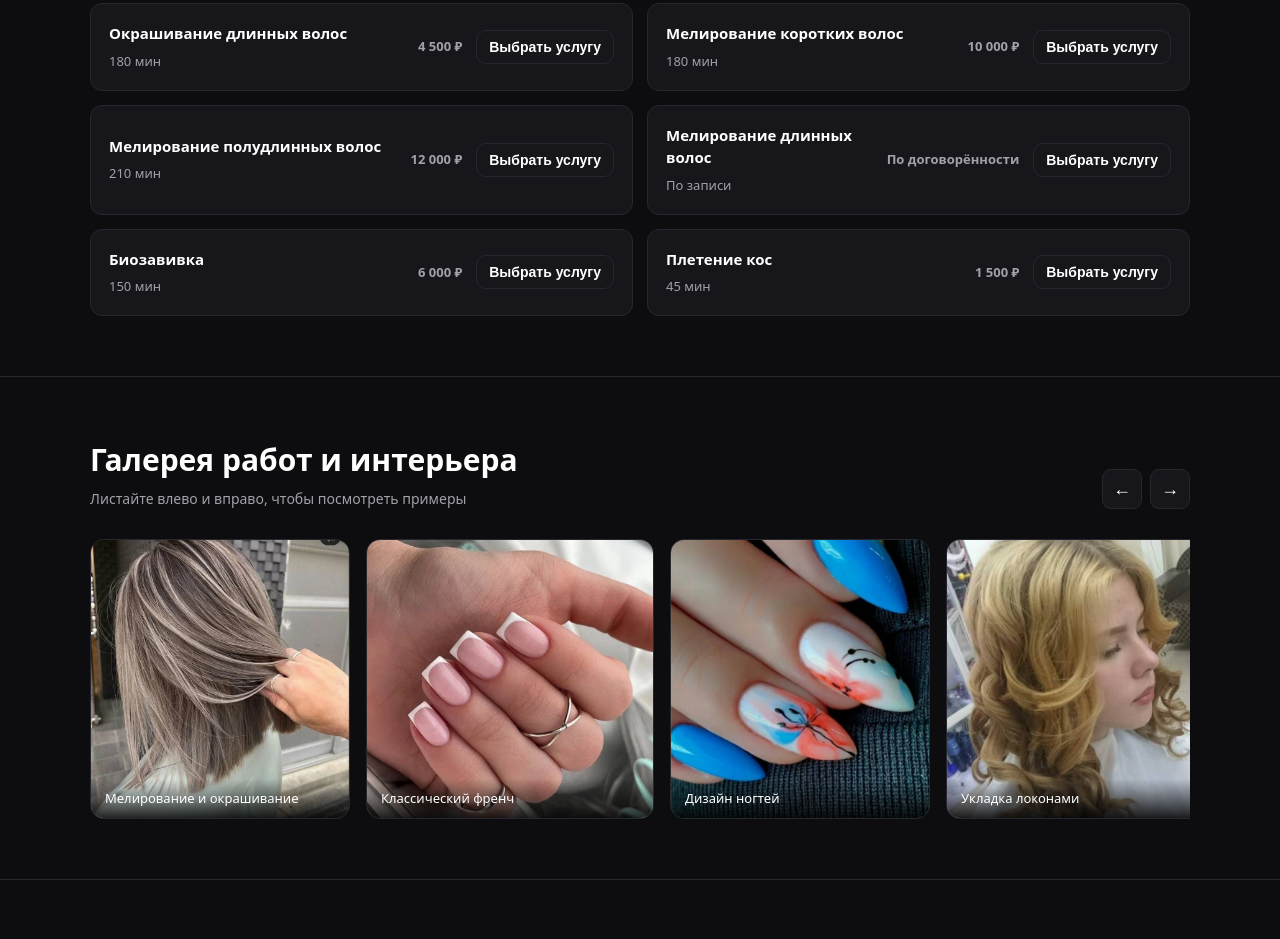
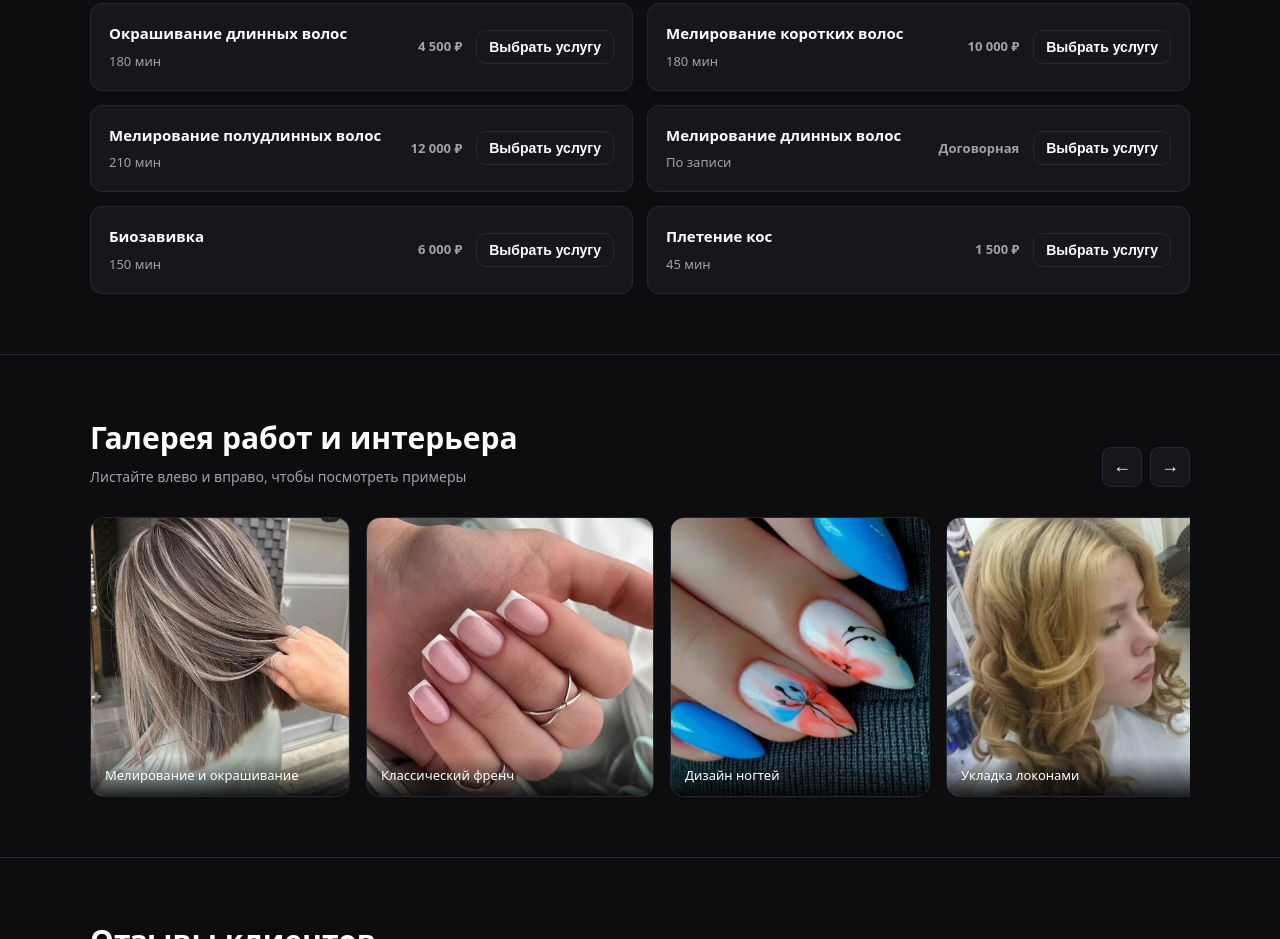
Before and after one commit to nazarmadiarov09-lab/malinka-chita, a plain HTML site: page index.html in a window 1280 px wide. Shown: the part 1750-2689 px from the top of the page. Drawn offline with Linux system fonts and the light colour scheme.

Commit message:
Update index.html

```diff
--- a/index.html
+++ b/index.html
@@ -247,7 +247,7 @@
           { name: "Окрашивание длинных волос", dur: "180 мин", price: "4 500 ₽" },
           { name: "Мелирование коротких волос", dur: "180 мин", price: "10 000 ₽" },
           { name: "Мелирование полудлинных волос", dur: "210 мин", price: "12 000 ₽" },
-          { name: "Мелирование длинных волос", dur: "По записи", price: "По договорённости" },
+          { name: "Мелирование длинных волос", dur: "По записи", price: "Договорная" },
           { name: "Биозавивка", dur: "150 мин", price: "6 000 ₽" },
           { name: "Плетение кос", dur: "45 мин", price: "1 500 ₽" }
         ]},
```
